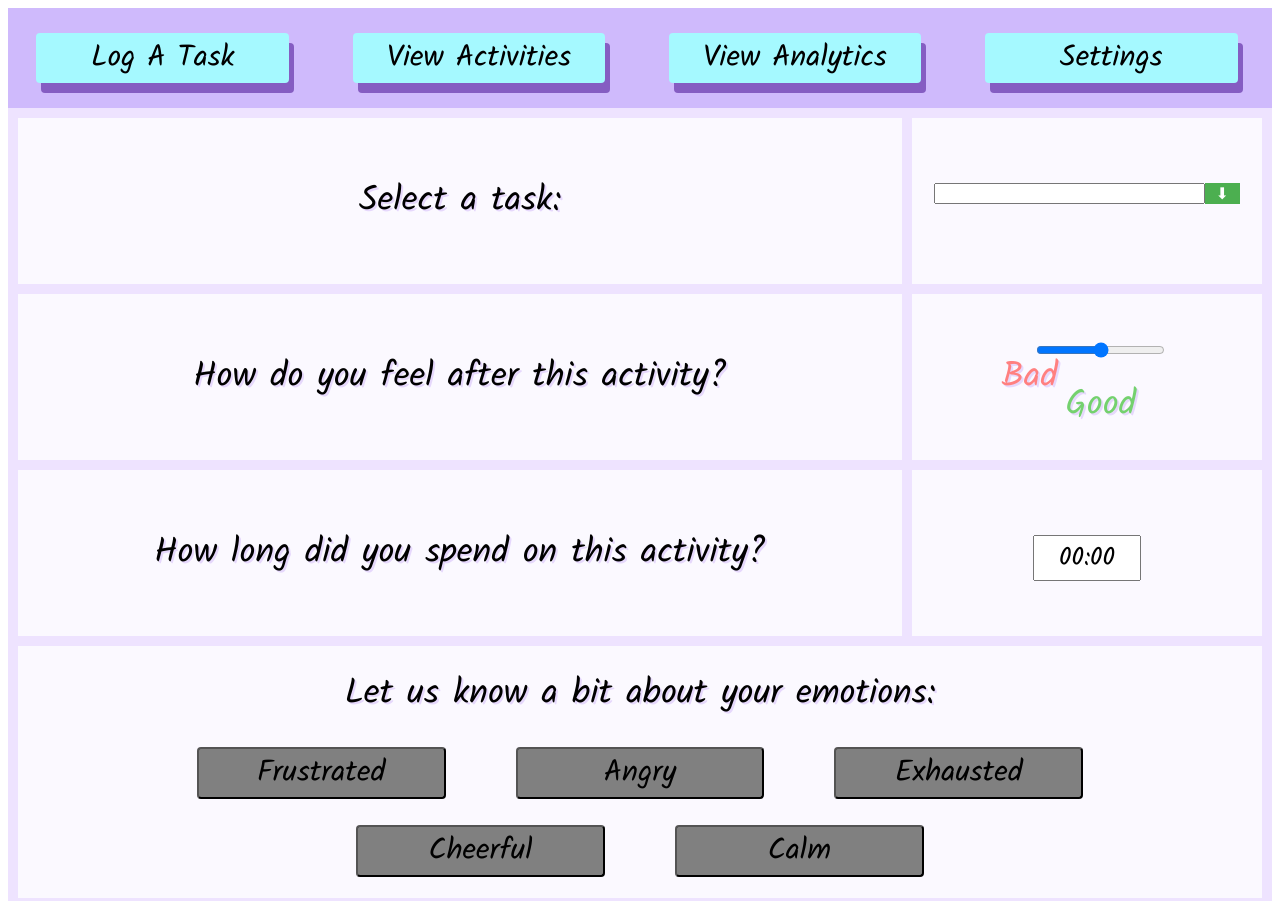
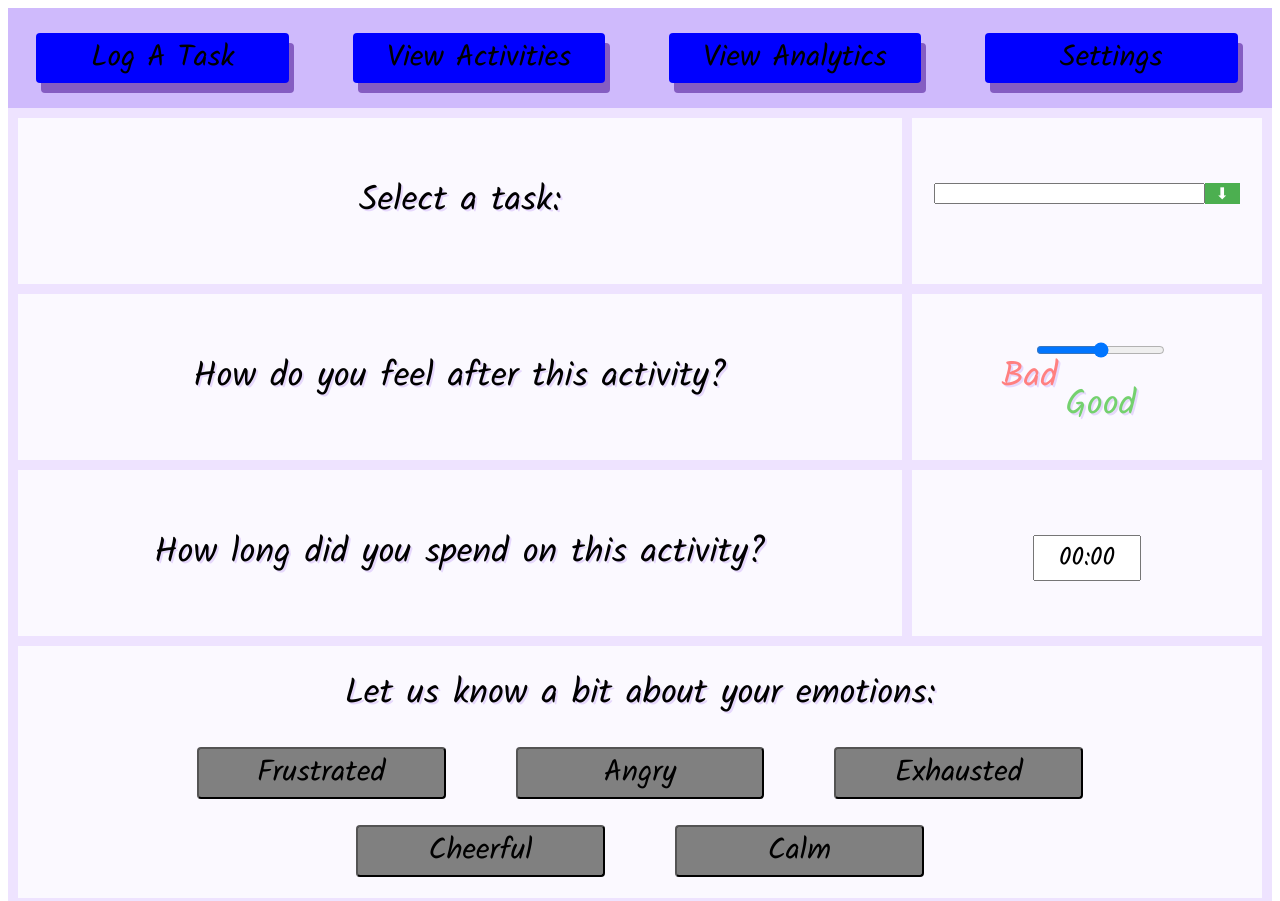
Before and after one commit to am2512/eecs330_project, a plain HTML site: page index.html in a window 1280 px wide. Shown: the top 901 px of the page. Drawn offline with Linux system fonts and the light colour scheme.

Commit message:
Update style.css

```diff
--- a/style.css
+++ b/style.css
@@ -116,7 +116,7 @@ body {
     font-size: 30px;
     border: 0px;
     color: black;
-    background-color: #A5F9FF;
+    background-color: blue;
     border-radius: 4px;
     box-shadow: 5px 10px #855dc2;
 }
```
